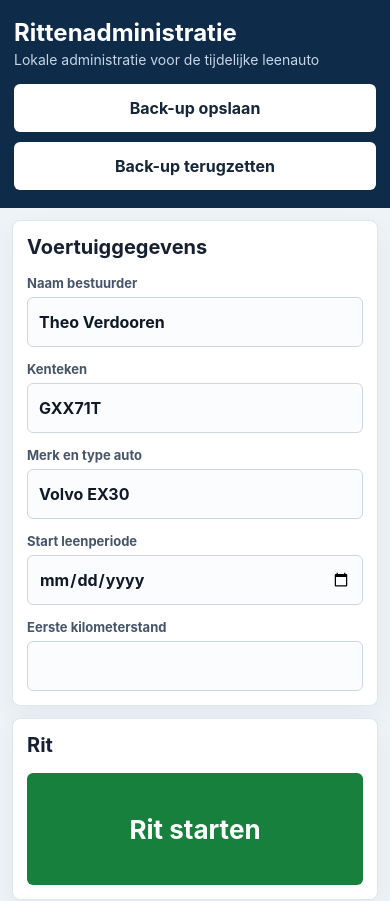
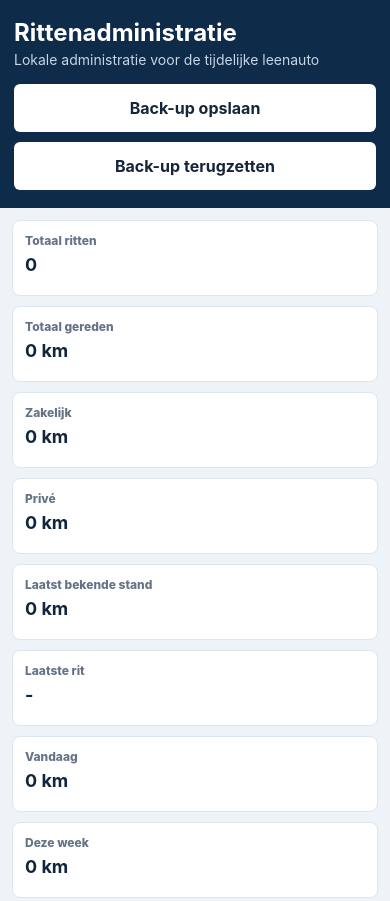
Before and after one commit to infoflorith-dev/rittenadministratie, a React (Vite) app: page / in a window 390 px wide. Shown: the top 901 px of the page. Built offline with nearby package versions, Linux system fonts and the light colour scheme.

Commit message:
Reorder mobile dashboard and route sections

```diff
--- a/public/sw.js
+++ b/public/sw.js
@@ -1,4 +1,4 @@
-const CACHE_NAME = 'rittenadministratie-offline-v5';
+const CACHE_NAME = 'rittenadministratie-offline-v6';
 const APP_SHELL = ['/', '/index.html', '/manifest.webmanifest', '/icon.svg'];
 
 self.addEventListener('install', (event) => {
--- a/src/main.jsx
+++ b/src/main.jsx
@@ -812,7 +812,7 @@ function App() {
 
       <Dashboard stats={stats} />
 
-      <section className="panel">
+      <section className="panel overview-panel">
         <div className="section-heading">
           <div>
             <h2>Rittenoverzicht</h2>
@@ -840,7 +840,7 @@ function App() {
 
 function VehicleSettings({ vehicle, updateVehicle }) {
   return (
-    <section className="panel">
+    <section className="panel vehicle-panel">
       <h2>Voertuiggegevens</h2>
       <div className="form-grid">
         <label>
--- a/src/styles.css
+++ b/src/styles.css
@@ -461,8 +461,58 @@ footer {
   }
 
   main {
+    display: flex;
+    flex-direction: column;
     min-width: 0;
     width: 100%;
+  }
+
+  .topbar {
+    order: 1;
+  }
+
+  .offline-ready {
+    order: 2;
+  }
+
+  .notice {
+    order: 3;
+  }
+
+  .warning {
+    order: 4;
+  }
+
+  .dashboard {
+    order: 5;
+  }
+
+  .layout {
+    display: contents;
+  }
+
+  .ride-panel {
+    order: 6;
+  }
+
+  .vehicle-panel {
+    order: 7;
+  }
+
+  .manual-panel {
+    order: 8;
+  }
+
+  .overview-panel {
+    order: 9;
+  }
+
+  .route-panel {
+    order: 10;
+  }
+
+  footer {
+    order: 11;
   }
 
   .topbar {
@@ -512,6 +562,8 @@ footer {
   }
 
   main > .panel,
+  .vehicle-panel,
+  .ride-panel,
   .notice,
   .warning,
   .offline-ready {
```
